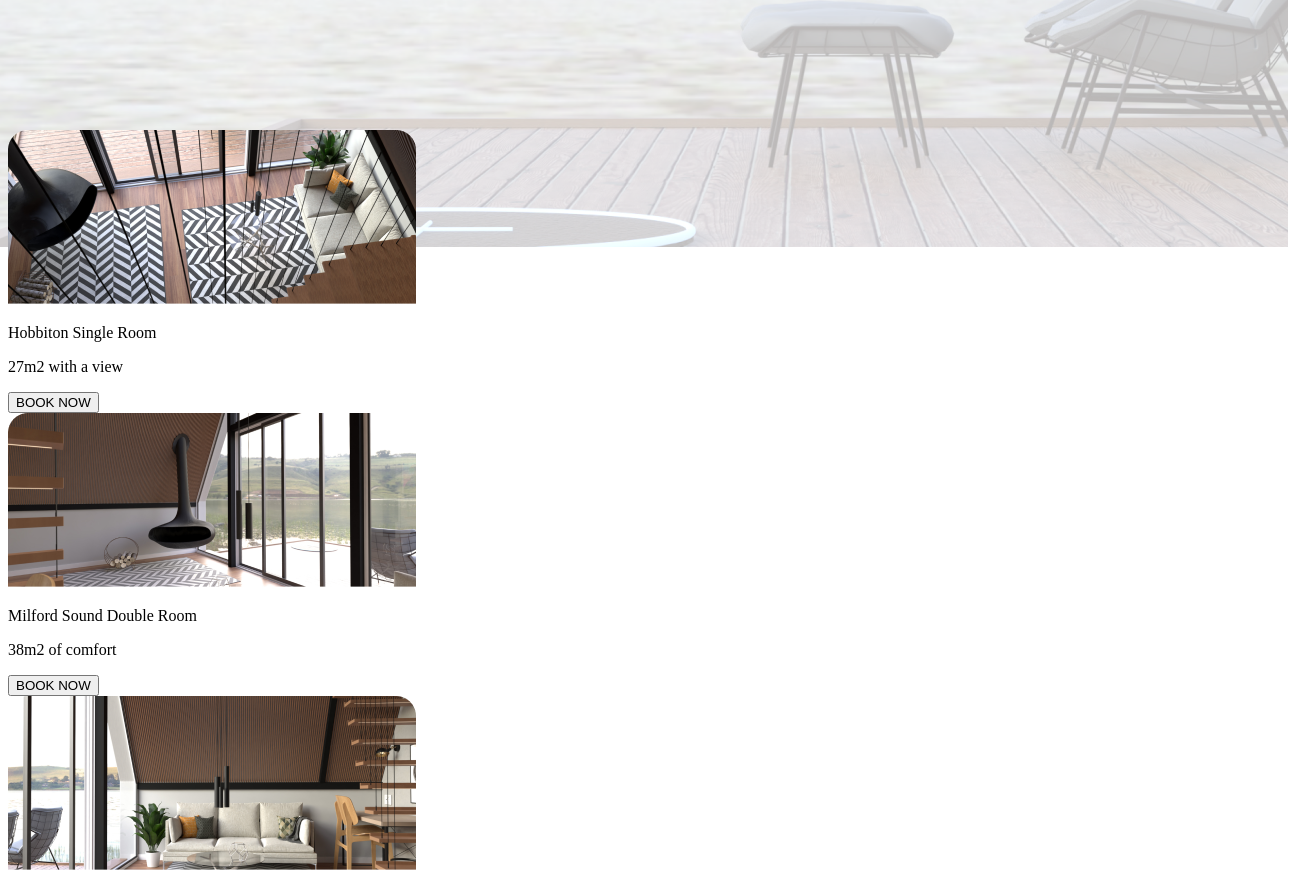
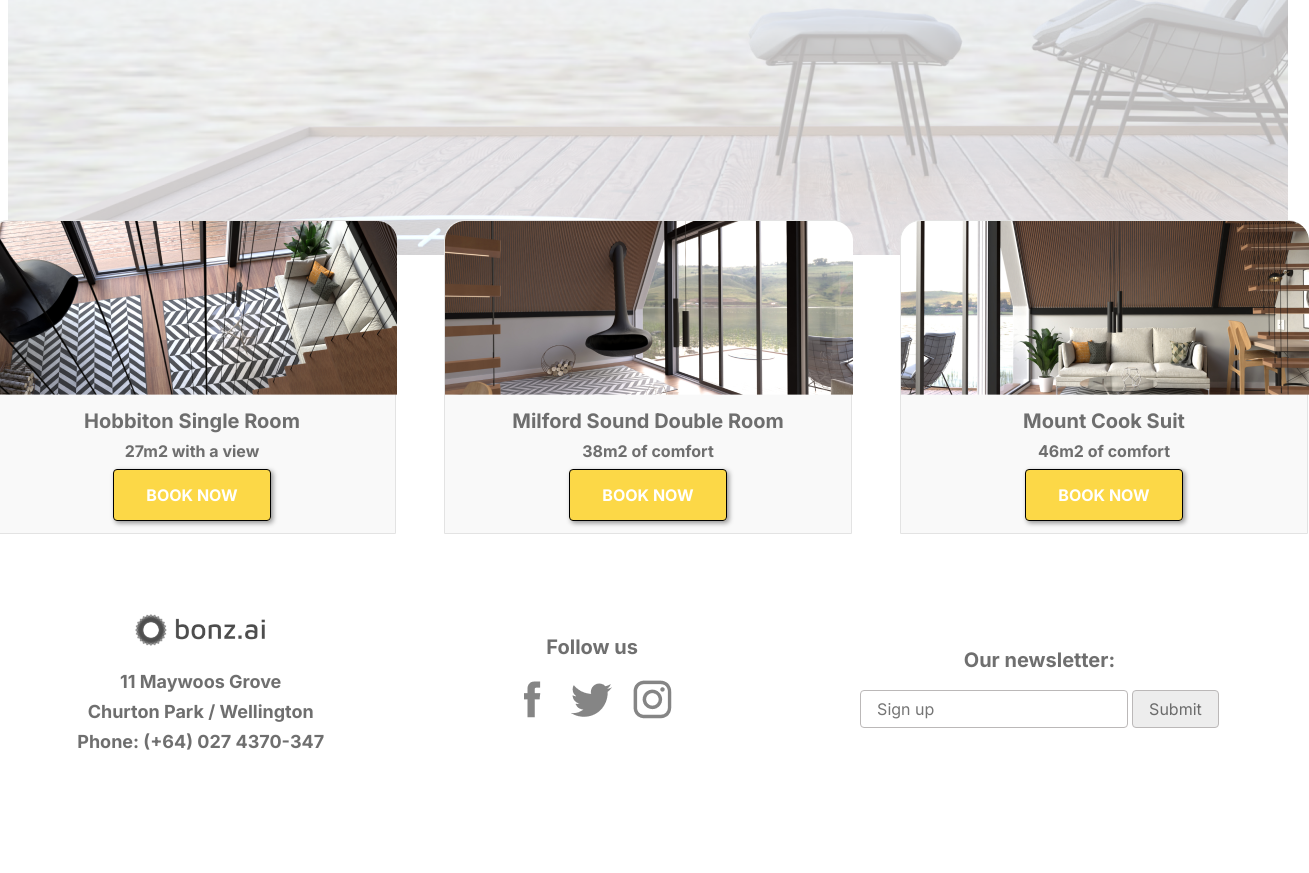
Before and after one commit to jsundeq/Bonzai, a plain HTML site: page index.html in a window 1280 px wide. Shown: the part 837-1710 px from the top of the page, 1309 px wide, since content can reach past the window. After the commit the page ends 1589 px from the top, so only its background shows below. Drawn offline with Linux system fonts and the light colour scheme.

Commit message:
Landing page almost finished

```diff
--- a/css/style.css
+++ b/css/style.css
@@ -6,34 +6,49 @@
 
 /* ---- body styling ---- */
 body {
+    width: 100vw;
+    height: 100vh;
+}
+
+/* ---- wrapper styling ---- */
+.wrapper {
+    max-width: 90rem;
     background-image: url("/images/background.png");
     background-repeat: no-repeat;
+    margin: auto;
 }
 
 /* ---- header styling ---- */
 .header {
-    width: 100vw;
+    height: 9.3125rem;
     display: flex;
     flex-direction: row;
+    justify-content: center;
+    align-items: center;
 }
 
 .header-left {
     display: flex;
-    flex-direction: column;
+    flex-direction: row;
     justify-content: flex-start;
     align-items: center;
+    margin-right: 10px;
+    margin-left: 4rem;
+    width: 100%;
 }
 
 .header-logo {
 }
 
 .header-right {
+    margin-left: auto;
+    margin-right: 3rem;
+    width: 20rem;
+    height: 3rem;
     display: flex;
-    flex-direction: row;
-    justify-content: flex-end;
+    flex-direction:row;
+    justify-content: right;
     align-items: center;
-    gap: 2rem;
-    margin: 1rem;
 }
 
 .header-read-more {
@@ -42,8 +57,29 @@ body {
     font-size: 1.25rem;
     font-weight: 700;
     line-height: 1.5125rem;
-    letter-spacing: 15%;
+    width: 100%;
+    margin-left: 10px;
+    margin-right: auto;
+    display: flex;
+    flex-direction:row;
+    justify-content: center;
+    align-items: center;
 }
+
+.header-read-more:hover {
+    font-family: 'Inter', sans-serif;
+    color: #7e7e7ec7;
+    font-size: 1.25rem;
+    font-weight: 700;
+    height: 100%;
+    width: 100%;
+    display: flex;
+    flex-direction: row;
+    justify-content: center;
+    align-items: center;
+    cursor: pointer;
+}
+
 
 .header-book {
     font-family: 'Inter', sans-serif;
@@ -51,7 +87,27 @@ body {
     font-size: 1.25rem;
     font-weight: 700;
     line-height: 1.5125rem;
-    letter-spacing: 15%;
+    width: 100%;
+    margin-left: 10px;
+    margin-right: auto;
+    display: flex;
+    flex-direction:row;
+    justify-content: center;
+    align-items: center;
+}
+
+.header-book:hover {
+    font-family: 'Inter', sans-serif;
+    color: #7e7e7ec7;
+    font-size: 1.25rem;
+    font-weight: 700;
+    height: 100%;
+    width: 100%;
+    display: flex;
+    flex-direction: row;
+    justify-content: center;
+    align-items: center;
+    cursor: pointer;
 }
 
 /* ---- main styling ---- */
@@ -71,3 +127,185 @@ h1 {
     justify-content: center;
     align-items: center;
 }
+
+/* ---- room cards ---- */
+
+.card-container {
+    display: flex;
+    flex-direction: row;
+    justify-content: center;
+    align-items: center;
+    gap: 3rem;
+}
+
+.room-card {
+    display: flex;
+    flex-direction: column;
+    height: 19.625rem;
+    width: 25.5rem;
+    border: 1px solid #E3E3E3;
+    background-color: #F9F9F9;
+    border-radius: 20px 20px 0 0;
+}
+
+.room-description {
+    display: flex;
+    flex-direction: column;
+    justify-content: center;
+    align-items: center;
+}
+
+.room-header {
+    font-family: 'Inter', sans-serif;
+    color: #474747C7;
+    font-size: 1.25rem;
+    font-weight: 700;
+    margin-block-start: 0.5em;
+    margin-block-end: 0em;
+}
+
+.room-description-short {
+    font-family: 'Inter', sans-serif;
+    color: #474747C7;
+    font-size: 1rem;
+    font-weight: 700;
+    margin-block-start: 0.5em;
+    margin-block-end: 0.5em;
+}
+
+.book-now {
+font-family: 'Inter', sans-serif;
+font-size: 1rem;
+font-weight: 700;
+background-color: #fecb00b6;
+border: 0.25px solid black;
+box-shadow: 2px 2px 5px rgba(0, 0, 0, 0.425);
+border-radius: 4px;
+color: white;
+padding: 15px 32px;
+text-align: center;
+text-decoration: none;
+display: inline-block;
+font-size: 16px;
+cursor: pointer;
+}
+
+/* ---- footer ---- */
+.footer {
+    width: 100%;
+    display: flex;
+    flex-direction: row;
+    justify-content: space-around;
+    align-items: center;
+    gap: 3rem;
+    margin-top: 5rem;
+    margin-bottom: 5rem;
+}
+
+.logo-footer {
+    height: 2rem;
+    margin-bottom: 1rem;
+}
+
+.address {
+    display: flex;
+    flex-direction: column;
+    justify-content: center;
+    align-items: center;
+    height: 100%;
+}
+
+.address-text {
+    font-family: 'Inter', sans-serif;
+    color: #474747C7;
+    font-size: 1.125rem;
+    font-weight: 700;
+    margin-block-start: 0.5em;
+    margin-block-end: 0em;
+}
+
+.social-media {
+    display: flex;
+    flex-direction: column;
+    justify-content: center;
+    align-items: center;
+}
+
+.social-media-icons {
+    display: flex;
+    flex-direction: row;
+    justify-content: center;
+    align-items: center;
+    gap: 1rem;
+}
+
+.social-media-text {
+    font-family: 'Inter', sans-serif;
+    color: #474747C7;
+    font-size: 20px;
+    font-weight: 700;
+    margin-block-start: 0.5em;
+    margin-block-end: 0em;
+}
+
+.facebook-icon {
+    margin-inline-start: 0;
+    margin-inline-end: 0;
+}
+
+.twitter-icon {
+    margin-inline-start: 0;
+    margin-inline-end: 0;
+}
+
+.instagram-icon {
+    margin-inline-start: 0;
+    margin-inline-end: 0;
+}
+
+.newsletter {
+    display: flex;
+    flex-direction: row;
+    justify-content: center;
+    align-items: center;
+}
+
+.newsletter-text {
+    font-family: 'Inter', sans-serif;
+    color: #474747C7;
+    font-size: 20px;
+    font-weight: 700;
+    margin-block-start: 0.5em;
+    margin-block-end: 0em;
+    text-align: center;
+}
+
+.form__input {
+font-family: 'Inter', sans-serif;
+font-size: 14px;
+font-weight: 400;
+background-color: #fff;
+border: 0.7px solid #BBB8B8;
+border-radius: 4px;
+color: #474747C7;
+padding: 8px 16px;
+text-decoration: none;
+display: inline-block;
+font-size: 16px;
+}
+
+.newsletter-button {
+font-family: 'Inter', sans-serif;
+font-size: 14px;
+font-weight: 400;
+background-color: #EDEDED;
+border: 0.7px solid #BBB8B8;
+border-radius: 4px;
+color: #474747C7;
+padding: 8px 16px;
+text-align: center;
+text-decoration: none;
+display: inline-block;
+font-size: 16px;
+cursor: pointer;
+}
```
